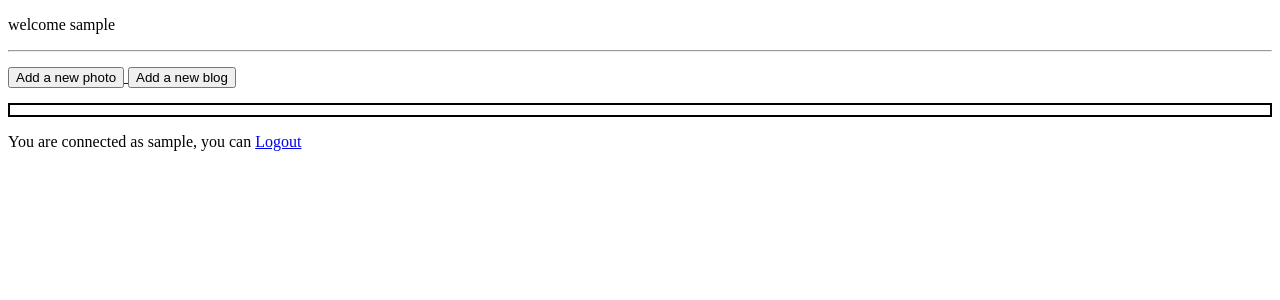
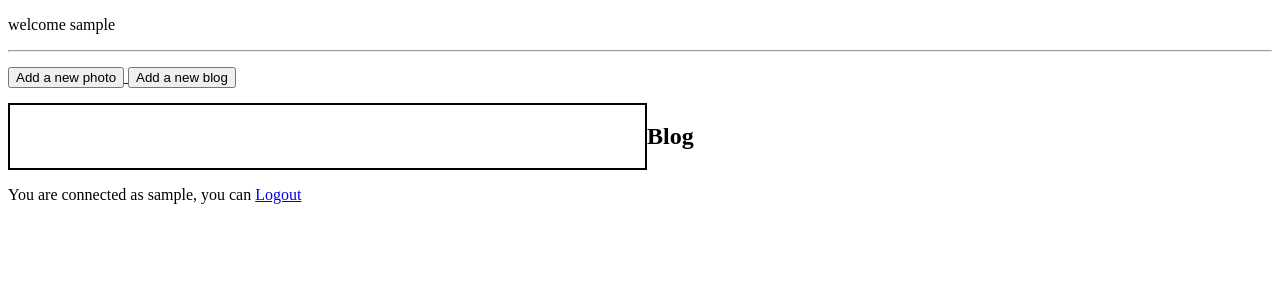
Before and after one commit to Schleidens/fotoblog, a Django app: page /home/ in a window 1280 px wide. Shown: the top 300 px of the page. Run offline with Django 4.2, Linux system fonts and the light colour scheme; the visitor is signed in with stand-in values (Sample User, id 1); data that the repository does not hold is empty.

Commit message:
modify gabarit to take and print blogs data in home page from home view

```diff
--- a/blog/templates/home.html
+++ b/blog/templates/home.html
@@ -18,7 +18,8 @@
             </button>
         </a>
     </div>
-    <div style="border: 2px solid black; padding: 5px;">
+    <div style="display: flex;">
+        <div style="border: 2px solid black; padding: 5px; flex: 50%;">
             {% for photo in photos %}
                 <img width="100px" height="auto" src="{{ photo.image.url }}" alt="{{ photo.caption }}">
                 <p>
@@ -33,4 +34,17 @@
             {% endfor %}
         </div>
 
+        <div style="flex: 50%;">
+            <h2>Blog</h2>
+            {% for blog in blogs %}
+                <div>
+                    <a href="{% url 'single-blog-view' blog.id %}">
+                        <h4>Billet : {{ blog.title }}</h4>
+                        <img src="{{ blog.photo.image.url }}">
+                    </a>
+                </div>
+            {% endfor %}
+        </div>
+    </div>
+
 {% endblock  %}
```
Lines whose indentation alone changed are shown as unchanged.
